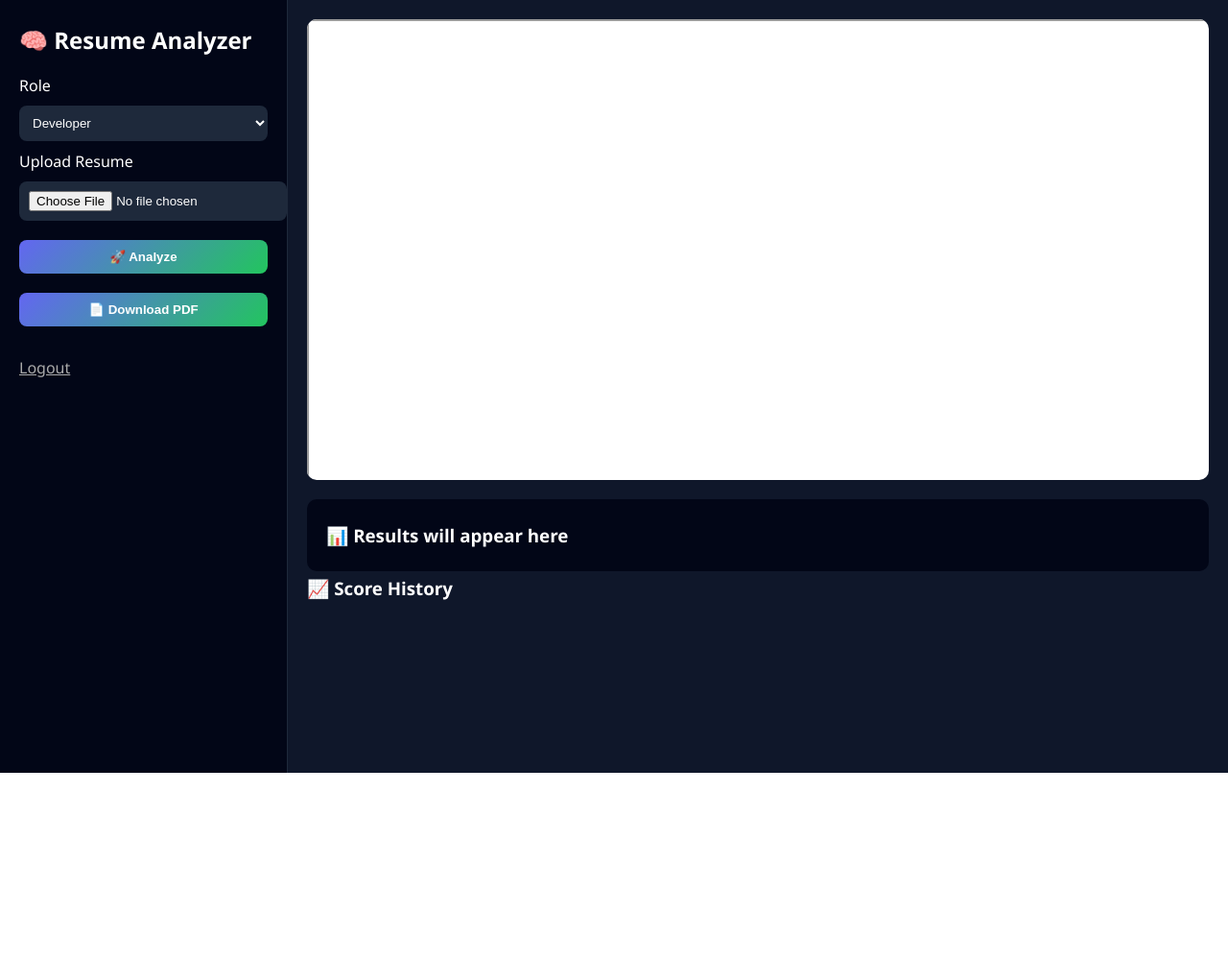
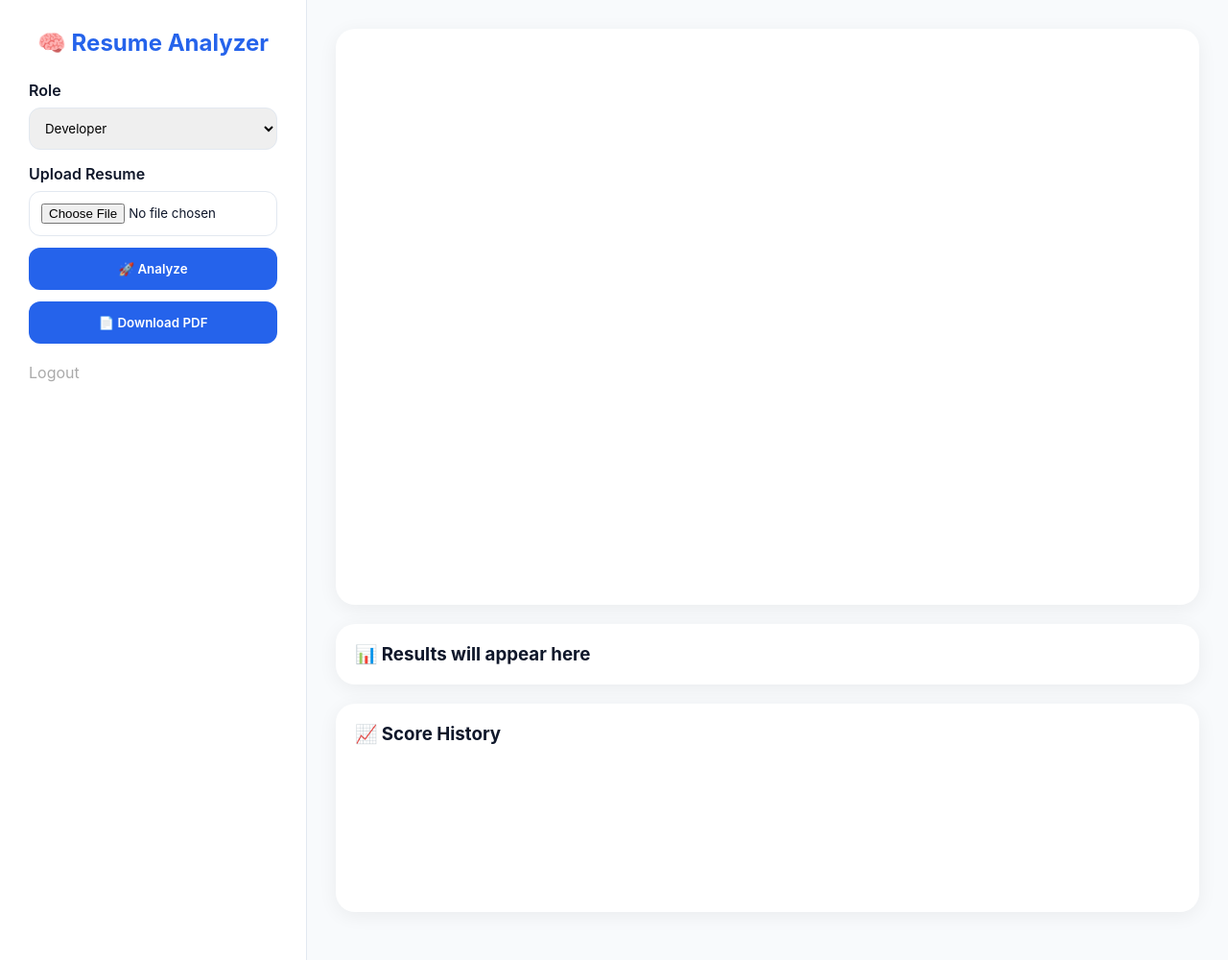
Before and after one commit to AmruthaPithani/smart-ai-resume-analyzer, a Python web app: template templates/index.html in a window 1280 px wide. Shown: the whole page at 96% size. Before the commit the page ends 805 px from the top, so only its background shows below. Run offline with Jinja, Linux system fonts and the light colour scheme; the template is opened without the code that fills it, so the values that code supplies are empty; a map, chart or similar area stays blank.

Commit message:
Update style.css

```diff
--- a/static/style.css
+++ b/static/style.css
@@ -1,73 +1,302 @@
-body {
-    margin: 0;
-    font-family: 'Segoe UI', sans-serif;
-    background: #0f172a;
-    color: #fff;
+:root{
+    --primary:#2563eb;
+    --primary-dark:#1d4ed8;
+    --success:#22c55e;
+    --danger:#ef4444;
+    --warning:#f59e0b;
+
+    --bg:#f8fafc;
+    --card:#ffffff;
+
+    --text:#0f172a;
+    --subtext:#64748b;
+
+    --border:#e2e8f0;
+
+    --shadow:
+    0 4px 20px rgba(0,0,0,0.06);
 }
 
-.container {
-    display: grid;
-    grid-template-columns: 300px 1fr;
-    height: 100vh;
+*{
+    margin:0;
+    padding:0;
+    box-sizing:border-box;
+    font-family:'Inter',sans-serif;
 }
 
-.sidebar {
-    background: #020617;
-    padding: 20px;
-    border-right: 1px solid #1e293b;
+body{
+    background:var(--bg);
+    color:var(--text);
 }
 
-.sidebar h2 {
-    margin-bottom: 20px;
+/* ---------------- LOGIN / REGISTER ---------------- */
+
+.app{
+    width:420px;
+    margin:80px auto;
+    background:white;
+    padding:40px;
+    border-radius:24px;
+    box-shadow:var(--shadow);
 }
 
-select, input, button {
-    width: 100%;
-    margin: 10px 0;
-    padding: 10px;
-    border-radius: 8px;
-    border: none;
+.app h2{
+    text-align:center;
+    margin-bottom:25px;
 }
 
-input, select {
-    background: #1e293b;
-    color: white;
+.app input{
+    width:100%;
+    padding:14px;
+    margin-bottom:15px;
+    border:1px solid var(--border);
+    border-radius:12px;
+    font-size:15px;
 }
 
-button {
-    background: linear-gradient(135deg, #6366f1, #22c55e);
-    color: white;
-    cursor: pointer;
-    font-weight: bold;
+.app button{
+    width:100%;
 }
 
-button:hover {
-    opacity: 0.9;
+.app p{
+    margin-top:20px;
+    text-align:center;
 }
 
-.main {
-    padding: 20px;
+.app a{
+    color:var(--primary);
+    text-decoration:none;
 }
 
-.preview {
-    height: 60vh;
-    border-radius: 10px;
-    overflow: hidden;
-    background: white;
+.error{
+    background:#fee2e2;
+    color:#991b1b;
+    padding:12px;
+    border-radius:10px;
+    margin-bottom:15px;
 }
 
-iframe {
-    width: 100%;
-    height: 100%;
+.success{
+    background:#dcfce7;
+    color:#166534;
+    padding:12px;
+    border-radius:10px;
+    margin-bottom:15px;
 }
 
-.output {
-    margin-top: 20px;
-    background: #020617;
-    padding: 20px;
-    border-radius: 10px;
+/* ---------------- DASHBOARD ---------------- */
+
+.container{
+    display:grid;
+    grid-template-columns:320px 1fr;
+    min-height:100vh;
 }
 
-h2, h3 {
-    margin: 5px 0;
+/* Sidebar */
+
+.sidebar{
+    background:white;
+    border-right:1px solid var(--border);
+    padding:30px;
 }
+
+.logo{
+    font-size:50px;
+    text-align:center;
+}
+
+.sidebar h2{
+    text-align:center;
+    margin-bottom:25px;
+    color:var(--primary);
+}
+
+.sidebar label{
+    display:block;
+    margin-top:15px;
+    margin-bottom:8px;
+    font-weight:600;
+}
+
+.sidebar select,
+.sidebar input{
+    width:100%;
+    padding:12px;
+    border:1px solid var(--border);
+    border-radius:12px;
+}
+
+.sidebar a{
+    color:var(--subtext);
+    text-decoration:none;
+}
+
+/* Main */
+
+.main{
+    padding:30px;
+}
+
+/* Hero */
+
+.hero{
+    margin-bottom:25px;
+}
+
+.hero h1{
+    font-size:38px;
+    font-weight:800;
+}
+
+.hero p{
+    margin-top:8px;
+    color:var(--subtext);
+}
+
+/* Stats */
+
+.stats{
+    display:grid;
+    grid-template-columns:repeat(4,1fr);
+    gap:20px;
+    margin-bottom:25px;
+}
+
+.card{
+    background:white;
+    border-radius:20px;
+    padding:25px;
+    text-align:center;
+    box-shadow:var(--shadow);
+}
+
+.card h2{
+    color:var(--primary);
+    margin-bottom:8px;
+}
+
+/* Cards */
+
+.preview,
+.output,
+.history,
+.chart-card{
+    background:white;
+    border-radius:20px;
+    padding:20px;
+    box-shadow:var(--shadow);
+    margin-bottom:20px;
+}
+
+/* Preview */
+
+.preview{
+    height:600px;
+}
+
+iframe{
+    width:100%;
+    height:100%;
+    border:none;
+    border-radius:10px;
+}
+
+/* Buttons */
+
+button{
+    width:100%;
+    padding:14px;
+    margin-top:12px;
+    border:none;
+    border-radius:12px;
+    background:var(--primary);
+    color:white;
+    font-weight:600;
+    cursor:pointer;
+    transition:.2s;
+}
+
+button:hover{
+    background:var(--primary-dark);
+}
+
+/* Skills */
+
+.skill{
+    display:inline-block;
+    padding:8px 16px;
+    border-radius:50px;
+    margin:5px;
+    font-size:14px;
+    font-weight:600;
+}
+
+.found{
+    background:#dcfce7;
+    color:#166534;
+}
+
+.missing{
+    background:#fee2e2;
+    color:#991b1b;
+}
+
+/* Result Cards */
+
+.result-card{
+    background:white;
+    border-radius:20px;
+    padding:20px;
+    margin-top:20px;
+    box-shadow:var(--shadow);
+}
+
+.result-card h3{
+    margin-bottom:12px;
+}
+
+.result-card ul{
+    padding-left:20px;
+}
+
+.result-card li{
+    margin-bottom:8px;
+}
+
+/* Charts */
+
+.charts{
+    display:grid;
+    grid-template-columns:1fr 1fr;
+    gap:20px;
+}
+
+/* Footer */
+
+footer{
+    text-align:center;
+    margin-top:30px;
+    color:var(--subtext);
+}
+
+/* Responsive */
+
+@media(max-width:1000px){
+
+.stats{
+    grid-template-columns:repeat(2,1fr);
+}
+
+.charts{
+    grid-template-columns:1fr;
+}
+
+.container{
+    grid-template-columns:1fr;
+}
+
+.sidebar{
+    border-right:none;
+    border-bottom:1px solid var(--border);
+}
+}
```
